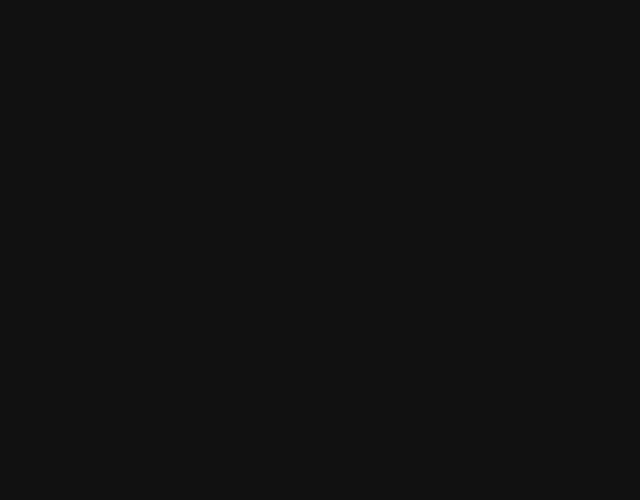
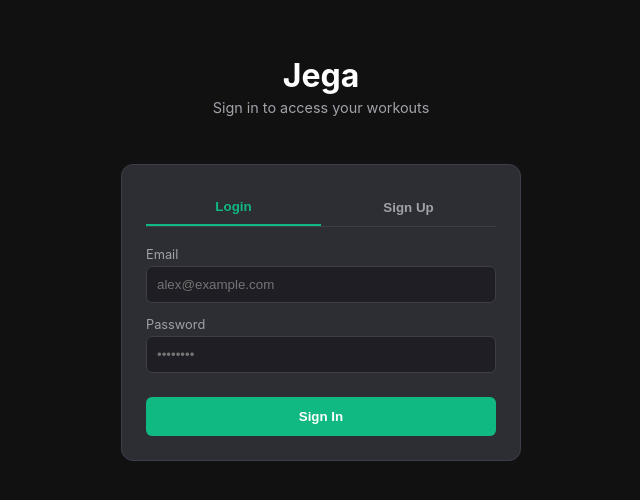
Before and after one commit to IMLukasS/jega, a React (Vite) app in the folder client/: page /login in a window 1280 px wide. Before the commit this address had no page. Shown: the top 500 px of the page, without its empty margins (319-959 px from the left). Built offline with nearby package versions, Linux system fonts and the light colour scheme.

Commit message:
feat: add frontend auth flow with JWT storage and protected route guards

```diff
--- a/client/src/App.jsx
+++ b/client/src/App.jsx
@@ -1,29 +1,85 @@
-import { BrowserRouter, Routes, Route } from 'react-router-dom'
-import Dashboard from './pages/Dashboard'               // ---> NEW: Replaces WorkoutList
-import TemplatesPage from './pages/TemplatesPage'       // ---> NEW: Dedicated blueprint portal
-import WorkoutDetail from './pages/WorkoutDetail'
-import FocusWorkout from './components/FocusWorkout'
-import CreateTemplate from './pages/CreateTemplate'
+import { BrowserRouter, Routes, Route, Navigate } from 'react-router-dom';
+import Dashboard from './pages/Dashboard';
+import TemplatesPage from './pages/TemplatesPage';
+import WorkoutDetail from './pages/WorkoutDetail';
+import FocusWorkout from './components/FocusWorkout';
+import CreateTemplate from './pages/CreateTemplate';
+import AuthPage from './pages/AuthPage'; // 🔑 Import Auth Page
+
+// 🛡️ Security Bouncer for Frontend Routes
+function ProtectedRoute({ children }) {
+  const token = localStorage.getItem('token');
+
+  if (!token) {
+    // If no JWT token is found, redirect straight to login
+    return <Navigate to="/login" replace />;
+  }
+
+  return children;
+}
 
 function App() {
   return (
     <BrowserRouter>
       <Routes>
-        {/* The landing page now points directly to your modern consistency dashboard */}
-        <Route path="/" element={<Dashboard />} />
+        {/* 🔑 Public Auth Route */}
+        <Route path="/login" element={<AuthPage />} />
 
-        {/* The new dedicated channel for viewing and managing blueprint configurations */}
-        <Route path="/templates" element={<TemplatesPage />} />
+        {/* 🔒 Protected Routes (Require active session) */}
+        <Route
+          path="/"
+          element={
+            <ProtectedRoute>
+              <Dashboard />
+            </ProtectedRoute>
+          }
+        />
+        <Route
+          path="/templates"
+          element={
+            <ProtectedRoute>
+              <TemplatesPage />
+            </ProtectedRoute>
+          }
+        />
+        <Route
+          path="/workouts/:id"
+          element={
+            <ProtectedRoute>
+              <WorkoutDetail />
+            </ProtectedRoute>
+          }
+        />
+        <Route
+          path="/focus/:routineId"
+          element={
+            <ProtectedRoute>
+              <FocusWorkout />
+            </ProtectedRoute>
+          }
+        />
+        <Route
+          path="/create-template"
+          element={
+            <ProtectedRoute>
+              <CreateTemplate />
+            </ProtectedRoute>
+          }
+        />
+        <Route
+          path="/edit-template/:id"
+          element={
+            <ProtectedRoute>
+              <CreateTemplate />
+            </ProtectedRoute>
+          }
+        />
 
-        <Route path="/workouts/:id" element={<WorkoutDetail />} />
-        <Route path="/focus/:routineId" element={<FocusWorkout />} />
-        <Route path="/create-template" element={<CreateTemplate />} />
-
-        {/* ✏️ NEW: The Edit Template route using the same multi-purpose builder */}
-        <Route path="/edit-template/:id" element={<CreateTemplate />} />
+        {/* ↪️ Catch-all: redirect any unknown URL back home */}
+        <Route path="*" element={<Navigate to="/" replace />} />
       </Routes>
     </BrowserRouter>
-  )
+  );
 }
 
-export default App
+export default App;
--- /dev/null
+++ b/client/src/pages/AuthPage.jsx
@@ -0,0 +1,205 @@
+import { useState } from 'react';
+import { useNavigate } from 'react-router-dom';
+import API_URL from '../api';
+
+export default function AuthPage() {
+  const navigate = useNavigate();
+  const [isLogin, setIsLogin] = useState(true);
+  const [formData, setFormData] = useState({
+    email: '',
+    password: '',
+    name: ''
+  });
+  const [error, setError] = useState('');
+  const [loading, setLoading] = useState(false);
+
+  const handleChange = (e) => {
+    setFormData({ ...formData, [e.target.name]: e.target.value });
+  };
+
+  const handleSubmit = async (e) => {
+    e.preventDefault();
+    setError('');
+    setLoading(true);
+
+    const endpoint = isLogin ? '/api/v1/auth/login' : '/api/v1/auth/register';
+
+    try {
+      const response = await fetch(`${API_URL}${endpoint}`, {
+        method: 'POST',
+        headers: { 'Content-Type': 'application/json' },
+        body: JSON.stringify(formData),
+      });
+
+      const data = await response.json();
+
+      if (!response.ok) {
+        throw new Error(data.error || 'Authentication failed. Please try again.');
+      }
+
+      // 🔑 Save token & user profile to localStorage
+      localStorage.setItem('token', data.token);
+      if (data.user) {
+        localStorage.setItem('user', JSON.stringify(data.user));
+      }
+
+      // 🚀 Redirect straight to the Dashboard
+      navigate('/');
+    } catch (err) {
+      setError(err.message);
+    } finally {
+      setLoading(false);
+    }
+  };
+
+  return (
+    <div className="app-container" style={{ maxWidth: '400px', margin: '40px auto' }}>
+      <div style={{ textAlign: 'center', marginBottom: '24px' }}>
+        <h1 style={{ fontSize: '2rem', marginBottom: '4px' }}>Jega</h1>
+        <p style={{ color: '#a1a1aa', fontSize: '0.9rem', margin: 0 }}>
+          {isLogin ? 'Sign in to access your workouts' : 'Create an account to get started'}
+        </p>
+      </div>
+
+      <div style={{
+        background: '#2d2d34',
+        padding: '24px',
+        borderRadius: '12px',
+        border: '1px solid #3e3e4a'
+      }}>
+        {/* Toggle Tabs */}
+        <div style={{ display: 'flex', marginBottom: '20px', borderBottom: '1px solid #3e3e4a' }}>
+          <button
+            onClick={() => { setIsLogin(true); setError(''); }}
+            style={{
+              flex: 1,
+              padding: '10px',
+              background: 'none',
+              border: 'none',
+              color: isLogin ? '#10b981' : '#a1a1aa',
+              borderBottom: isLogin ? '2px solid #10b981' : 'none',
+              fontWeight: 'bold',
+              cursor: 'pointer'
+            }}
+          >
+            Login
+          </button>
+          <button
+            onClick={() => { setIsLogin(false); setError(''); }}
+            style={{
+              flex: 1,
+              padding: '10px',
+              background: 'none',
+              border: 'none',
+              color: !isLogin ? '#10b981' : '#a1a1aa',
+              borderBottom: !isLogin ? '2px solid #10b981' : 'none',
+              fontWeight: 'bold',
+              cursor: 'pointer'
+            }}
+          >
+            Sign Up
+          </button>
+        </div>
+
+        {error && (
+          <div style={{
+            background: '#ef444422',
+            color: '#f87171',
+            padding: '10px',
+            borderRadius: '6px',
+            marginBottom: '16px',
+            fontSize: '0.85rem',
+            border: '1px solid #ef444444'
+          }}>
+            {error}
+          </div>
+        )}
+
+        <form onSubmit={handleSubmit} style={{ display: 'flex', flexDirection: 'column', gap: '14px' }}>
+          {!isLogin && (
+            <div>
+              <label style={{ display: 'block', color: '#a1a1aa', fontSize: '0.8rem', marginBottom: '4px' }}>Name</label>
+              <input
+                type="text"
+                name="name"
+                value={formData.name}
+                onChange={handleChange}
+                required={!isLogin}
+                placeholder="Alex Smith"
+                style={{
+                  width: '100%',
+                  padding: '10px',
+                  borderRadius: '6px',
+                  background: '#1e1e24',
+                  border: '1px solid #3e3e4a',
+                  color: '#fff',
+                  boxSizing: 'border-box'
+                }}
+              />
+            </div>
+          )}
+
+          <div>
+            <label style={{ display: 'block', color: '#a1a1aa', fontSize: '0.8rem', marginBottom: '4px' }}>Email</label>
+            <input
+              type="email"
+              name="email"
+              value={formData.email}
+              onChange={handleChange}
+              required
+              placeholder="alex@example.com"
+              style={{
+                width: '100%',
+                padding: '10px',
+                borderRadius: '6px',
+                background: '#1e1e24',
+                border: '1px solid #3e3e4a',
+                color: '#fff',
+                boxSizing: 'border-box'
+              }}
+            />
+          </div>
+
+          <div>
+            <label style={{ display: 'block', color: '#a1a1aa', fontSize: '0.8rem', marginBottom: '4px' }}>Password</label>
+            <input
+              type="password"
+              name="password"
+              value={formData.password}
+              onChange={handleChange}
+              required
+              placeholder="••••••••"
+              style={{
+                width: '100%',
+                padding: '10px',
+                borderRadius: '6px',
+                background: '#1e1e24',
+                border: '1px solid #3e3e4a',
+                color: '#fff',
+                boxSizing: 'border-box'
+              }}
+            />
+          </div>
+
+          <button
+            type="submit"
+            disabled={loading}
+            style={{
+              marginTop: '10px',
+              padding: '12px',
+              borderRadius: '6px',
+              border: 'none',
+              background: '#10b981',
+              color: '#fff',
+              fontWeight: 'bold',
+              cursor: loading ? 'not-allowed' : 'pointer',
+              opacity: loading ? 0.7 : 1
+            }}
+          >
+            {loading ? 'Processing...' : (isLogin ? 'Sign In' : 'Create Account')}
+          </button>
+        </form>
+      </div>
+    </div>
+  );
+}
--- a/client/src/pages/Dashboard.jsx
+++ b/client/src/pages/Dashboard.jsx
@@ -10,19 +10,42 @@ export default function Dashboard() {
   const [newWorkoutName, setNewWorkoutName] = useState("");
 
   useEffect(() => {
-    fetch(`${API_URL}/api/v1/workouts`)
+    const token = localStorage.getItem('token');
+
+    fetch(`${API_URL}/api/v1/workouts`, {
+      headers: {
+        'Content-Type': 'application/json',
+        'Authorization': `Bearer ${token}` // 🛡️ Send the JWT token
+      }
+    })
       .then((res) => res.json())
       .then((data) => {
-        setWorkouts(data);
+        // 🔒 Defensive Check: Only update state if data is an Array
+        if (Array.isArray(data)) {
+          setWorkouts(data);
+        } else {
+          console.warn('Backend returned non-array (likely 401/403):', data);
+          setWorkouts([]); // Fallback to safe array
+        }
+      })
+      .catch((err) => {
+        console.error('Error fetching history:', err);
+        setWorkouts([]);
+      })
+      .finally(() => {
         setLoading(false);
-      })
-      .catch((err) => console.error('Error fetching history:', err));
+      });
   }, []);
 
   const handleDeleteWorkout = async (workoutId) => {
     try {
+      const token = localStorage.getItem('token');
       const response = await fetch(`${API_URL}/api/v1/workouts/${workoutId}`, {
         method: 'DELETE',
+        headers: {
+          'Content-Type': 'application/json',
+          'Authorization': `Bearer ${token}` // 🛡️ Send the JWT token on delete too
+        }
       });
 
       if (!response.ok) throw new Error("Failed to delete the workout record.");
@@ -33,14 +56,14 @@ export default function Dashboard() {
     }
   };
 
-  // ⏱️ NEW: Calculate Rolling 7-Day Stats dynamically
+  // ⏱️ Calculate Rolling 7-Day Stats dynamically
   const getWeeklyStats = () => {
     const now = new Date();
     const sevenDaysAgo = new Date(now.getTime() - 7 * 24 * 60 * 60 * 1000);
 
-    // Filter workouts from the last 7 days
-    const weeklyWorkouts = workouts.filter(w => {
-      if (!w.started_at) return false;
+    // Safely filter workouts from the last 7 days
+    const weeklyWorkouts = (Array.isArray(workouts) ? workouts : []).filter(w => {
+      if (!w || !w.started_at) return false;
       const wDate = new Date(w.started_at);
       return wDate >= sevenDaysAgo && wDate <= now;
     });
@@ -84,7 +107,7 @@ export default function Dashboard() {
         </Link>
       </div>
 
-      {/* 📊 NEW: Weekly Stats Summary Panel */}
+      {/* 📊 Weekly Stats Summary Panel */}
       <div style={{
         background: '#2d2d34',
         padding: '16px 20px',
```
Also changed, not shown: client/src/pages/TemplatesPage.jsx (+42 -8 lines).
